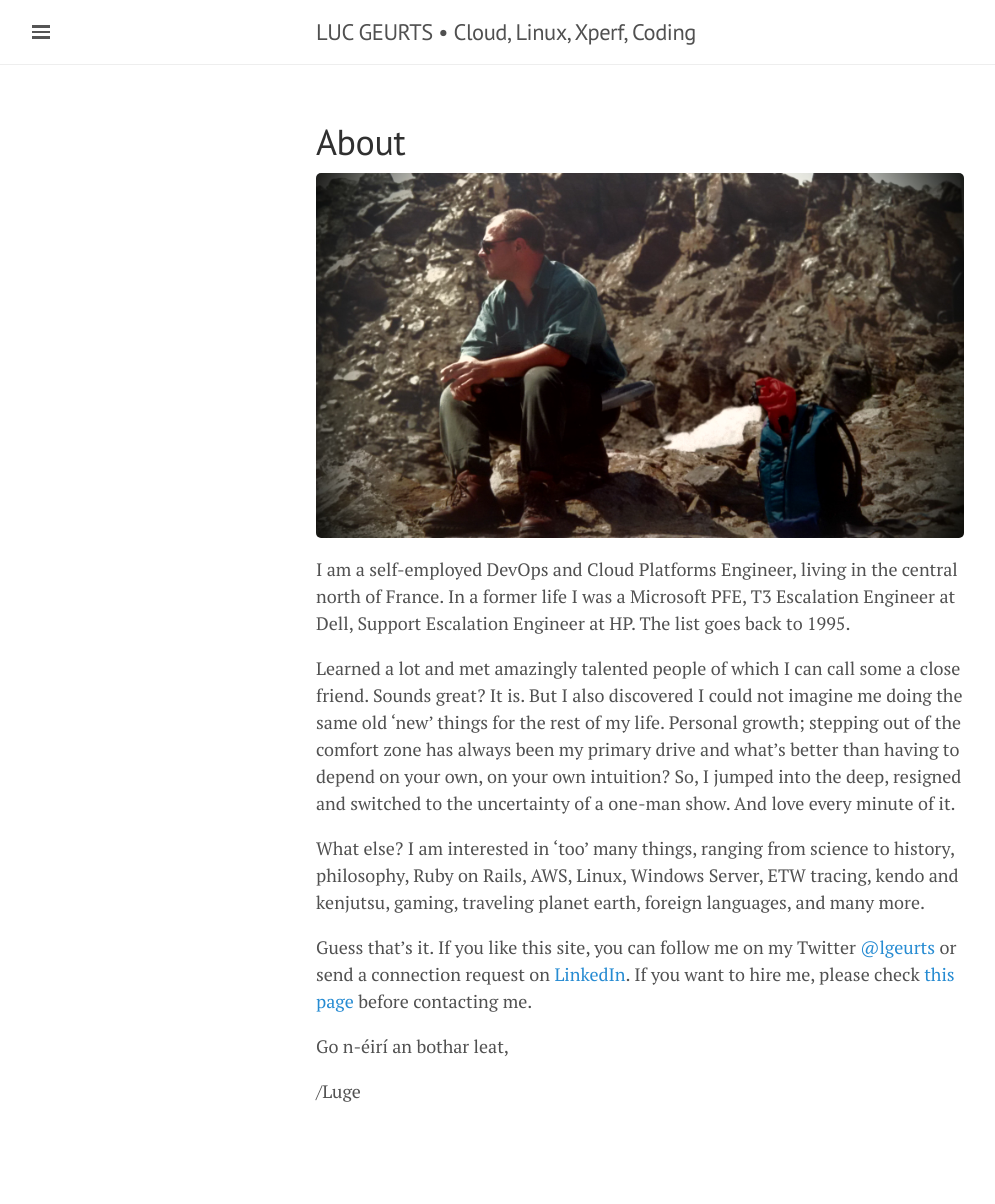
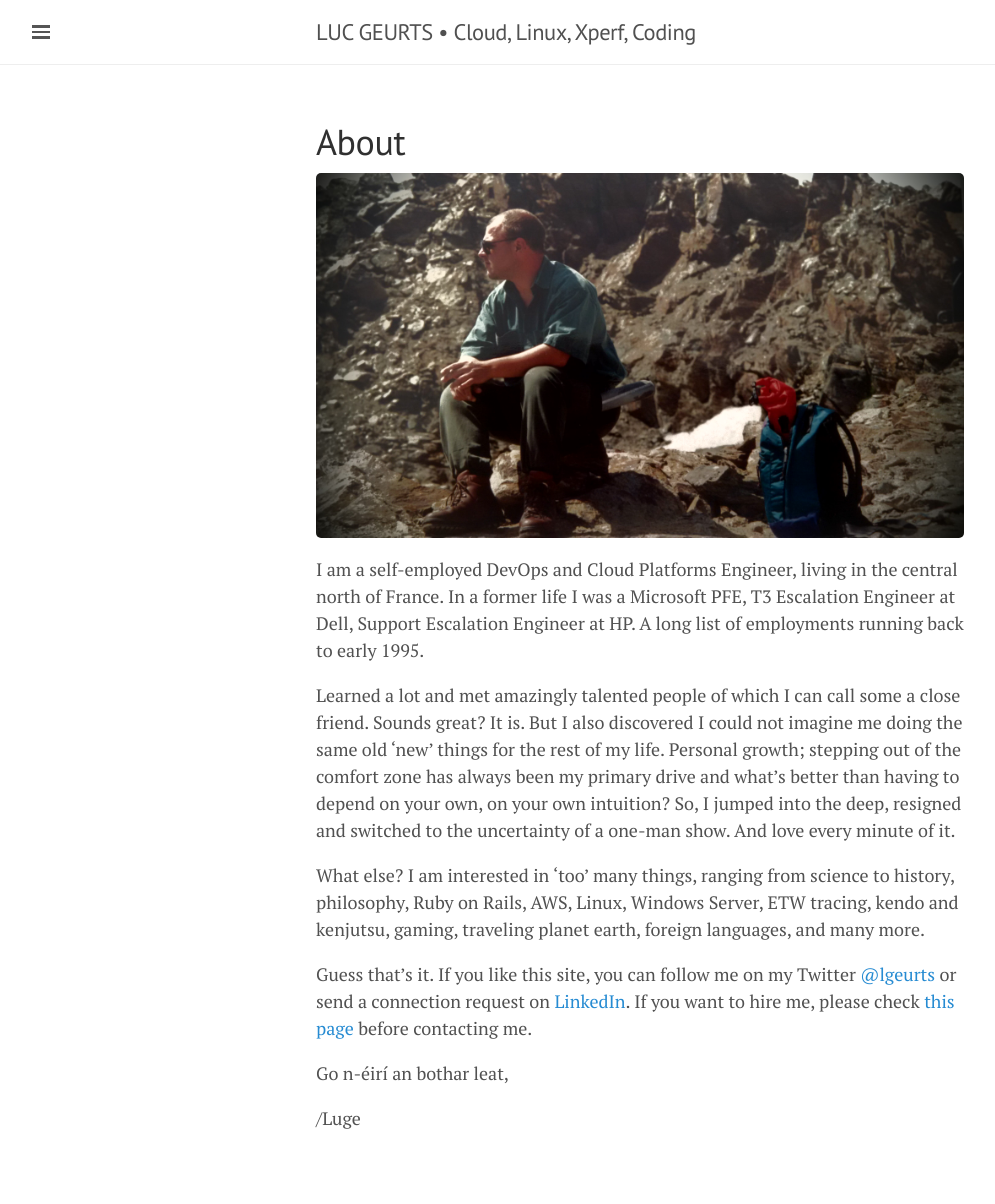
Before and after one commit to lgeurts/lgeurts.github.io, a Jekyll site: the page built from about.md, in a window 1280 px wide. Shown: the whole page, without its empty margins (0-995 px from the left). Built offline with Jekyll 4.4.1, drawn with Linux system fonts in a browser that asks for light colours; nearby versions of some CDN libraries; before the commit the page ends 1177 px from its top, so only the background shows below that.

Commit message:
Update about.md

```diff
--- a/about.md
+++ b/about.md
@@ -6,7 +6,7 @@ title: About
 ![KNAV Austria](/assets/C2ADV01.jpg)
 
 I am a self-employed DevOps and Cloud Platforms Engineer, living in the central north of France.
-In a former life I was a Microsoft PFE, T3 Escalation Engineer at Dell, Support Escalation Engineer at HP. The list goes back to 1995.
+In a former life I was a Microsoft PFE, T3 Escalation Engineer at Dell, Support Escalation Engineer at HP. A long list of employments running back to early 1995.
 
 Learned a lot and met amazingly talented people  of which I can call some a close friend. Sounds great? It is. But I also discovered I could not imagine me doing the same old 'new' things for the rest of my life. Personal growth; stepping out of the comfort zone has always been my primary drive and what's better than having to depend on your own, on your own intuition? So, I jumped into the deep, resigned and switched to the uncertainty of a one-man show. And love every minute of it.
 
```
